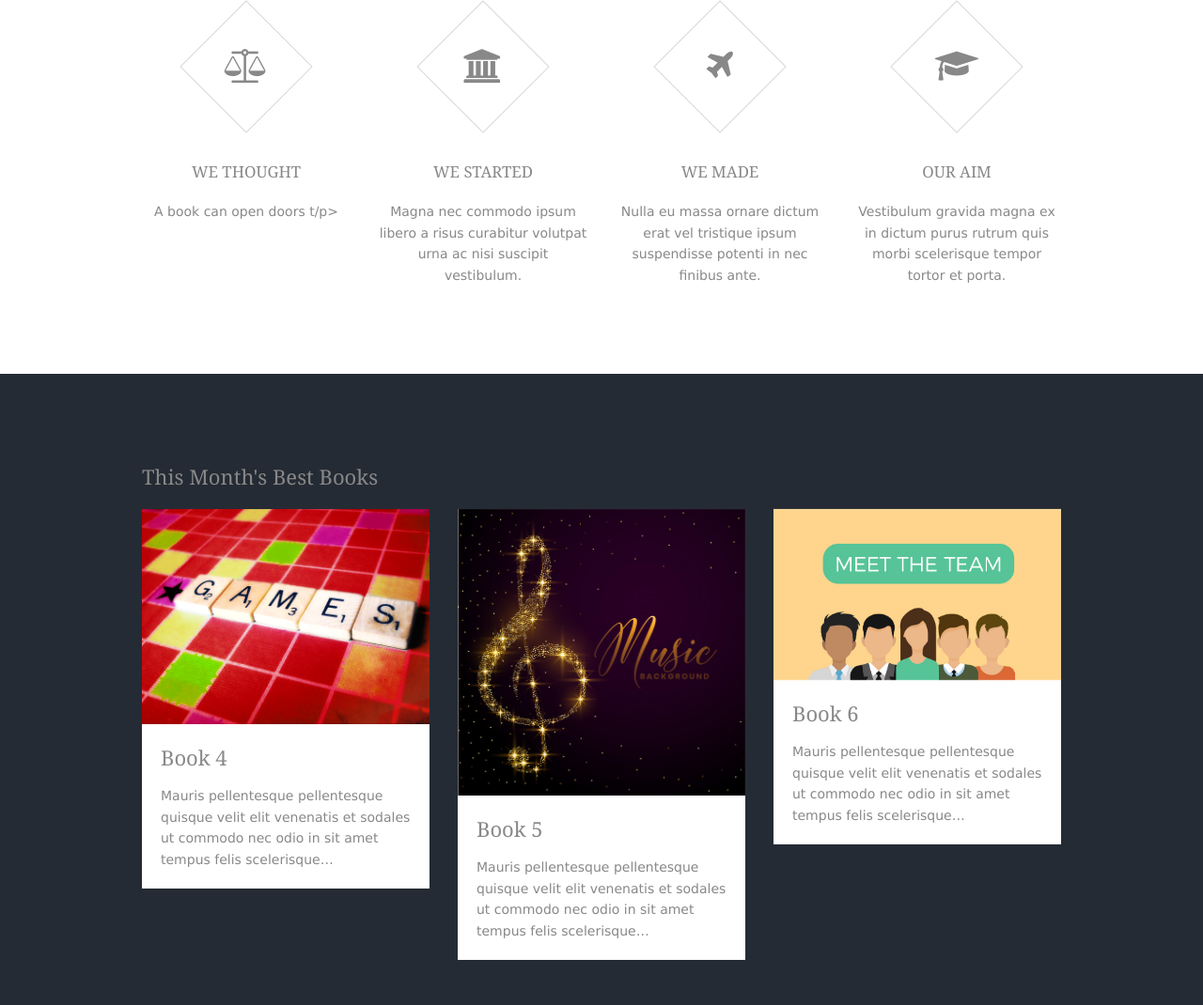
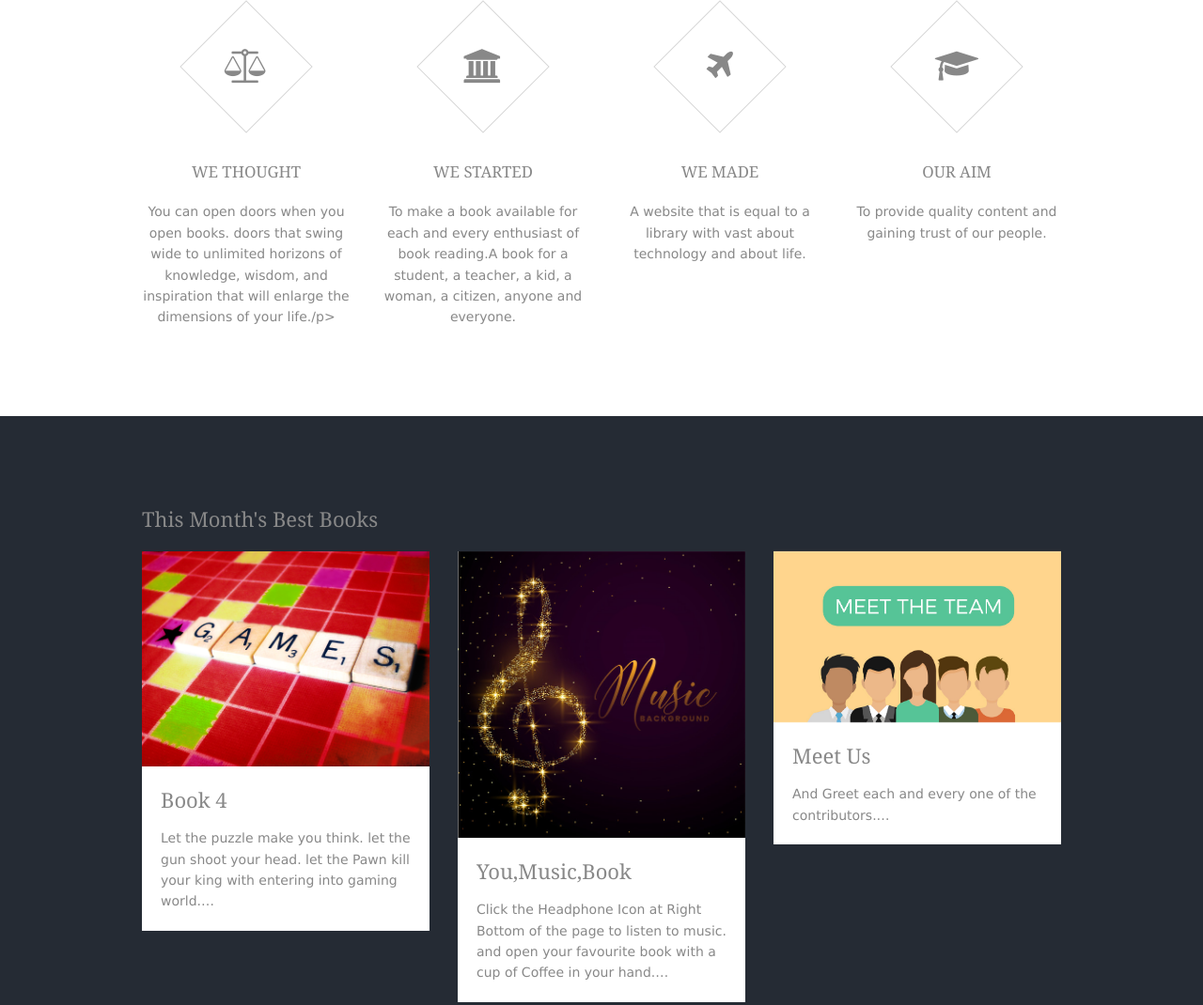
Before and after one commit to venkivasamsetti/ebookworm.github.io, a plain HTML site: page index.html in a window 1280 px wide. Shown: the part 1585-2655 px from the top of the page at 94% size. Drawn offline with Linux system fonts and the light colour scheme.

Commit message:
Update index.html

```diff
--- a/index.html
+++ b/index.html
@@ -154,19 +154,19 @@
     <div class="group center">
       <article class="one_quarter first"><i class="icon fa fa-balance-scale"></i>
         <h4 class="font-x1 uppercase">We thought</a></h4>
-        <p>A book can open doors t/p>
+        <p>You can open doors when you open books. doors that swing wide to unlimited horizons of knowledge, wisdom, and inspiration that will enlarge the dimensions of your life./p>
       </article>
       <article class="one_quarter"><i class="icon fa fa-bank"></i>
         <h4 class="font-x1 uppercase">We started</h4>
-        <p>Magna nec commodo ipsum libero a risus curabitur volutpat urna ac nisi suscipit vestibulum.</p>
+        <p>To make a book available for each and every enthusiast of book reading.A book for a student, a teacher, a kid, a woman, a citizen, anyone and everyone.</p>
       </article>
       <article class="one_quarter"><i class="icon fa fa-plane"></i>
         <h4 class="font-x1 uppercase">We made </h4>
-        <p>Nulla eu massa ornare dictum erat vel tristique ipsum suspendisse potenti in nec finibus ante.</p>
+        <p>A website that is equal to a library with vast about technology and about life.</p>
       </article>
       <article class="one_quarter"><i class="icon fa fa-graduation-cap"></i>
         <h4 class="font-x1 uppercase">Our Aim</h4>
-        <p>Vestibulum gravida magna ex in dictum purus rutrum quis morbi scelerisque tempor tortor et porta.</p>
+        <p>To provide quality content and gaining trust of our people. </p>
       </article>
     </div>
     <!-- ################################################################################################ -->
@@ -183,33 +183,33 @@
       <li class="one_third first">
         <article>
           <figure><img src="images/demo/gallery/games/games.jpg" alt="Games">
-            <figcaption><a href="#">View &raquo;</a></figcaption>
+            <figcaption><a href="gamingroom.html">View &raquo;</a></figcaption>
           </figure>
           <div class="txtwrap">
             <h6 class="heading">Book 4</h6>
-            <p>Mauris pellentesque pellentesque quisque velit elit venenatis et sodales ut commodo nec odio in sit amet tempus felis scelerisque&hellip;</p>
+            <p>Let the puzzle make you think. let the gun shoot your head. let the Pawn kill your king with entering into gaming world.&hellip;</p>
           </div>
         </article>
       </li>
       <li class="one_third">
         <article>
           <figure><img src="images/demo/gallery/music/music.jpg" alt="Music">
-            <figcaption><a href="#">View &raquo;</a></figcaption>
+            <figcaption><a href="">View &raquo;</a></figcaption>
           </figure>
           <div class="txtwrap">
-            <h6 class="heading">Book 5</h6>
-            <p>Mauris pellentesque pellentesque quisque velit elit venenatis et sodales ut commodo nec odio in sit amet tempus felis scelerisque&hellip;</p>
+            <h6 class="heading">You,Music,Book</h6>
+            <p>Click the Headphone Icon at Right Bottom of the page to listen to music. and open your favourite book with a cup of Coffee in your hand.&hellip;</p>
           </div>
         </article>
       </li>
       <li class="one_third">
         <article>
           <figure><img src="images/demo/team/team.jpg" alt="Team">
-            <figcaption><a href="#">View &raquo;</a></figcaption>
+            <figcaption><a href="webteam.html">View &raquo;</a></figcaption>
           </figure>
           <div class="txtwrap">
-            <h6 class="heading">Book 6</h6>
-            <p>Mauris pellentesque pellentesque quisque velit elit venenatis et sodales ut commodo nec odio in sit amet tempus felis scelerisque&hellip;</p>
+            <h6 class="heading">Meet Us</h6>
+            <p>And Greet each and every one of the contributors.&hellip;</p>
           </div>
         </article>
       </li>
```
